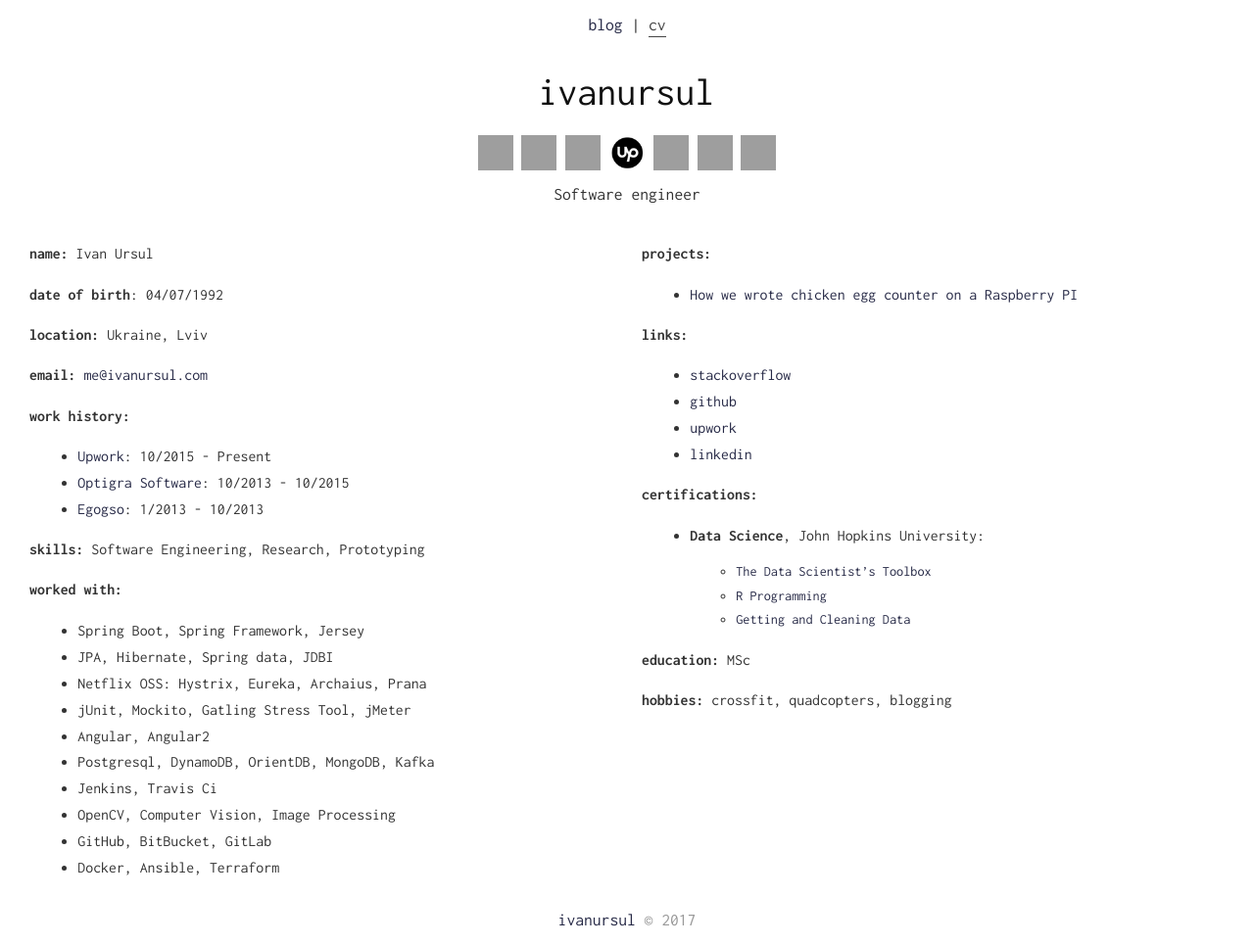
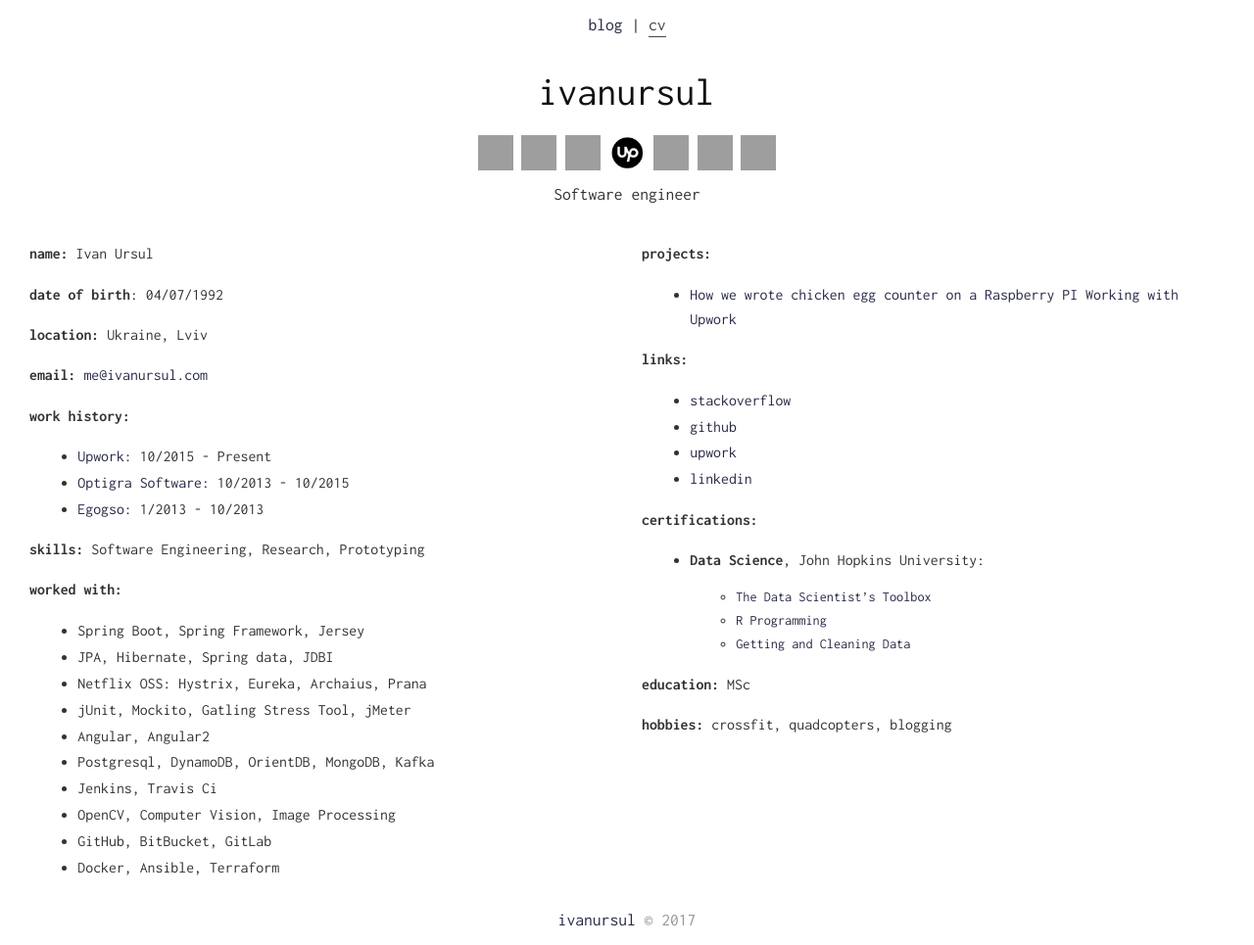
Before and after one commit to ivanursul/ivanursul, a Jekyll site: the page built from cv.html, in a window 1280 px wide. Shown: the whole page at 98% size. Built offline with Jekyll 4.4.1, drawn with Linux system fonts in a browser that asks for light colours; grey boxes are pictures that could not be loaded.

Commit message:
Working with Upwork page

```diff
--- a/cv.html
+++ b/cv.html
@@ -50,6 +50,7 @@
         <ul>
           <li>
               <a href="https://ivanursul.com/counting-eggs-in-opencv">How we wrote chicken egg counter on a Raspberry PI</a>
+              <a href="https://ivanursul.com/working-with-upwork">Working with Upwork</a>
           </li>
         </ul>
 
```
